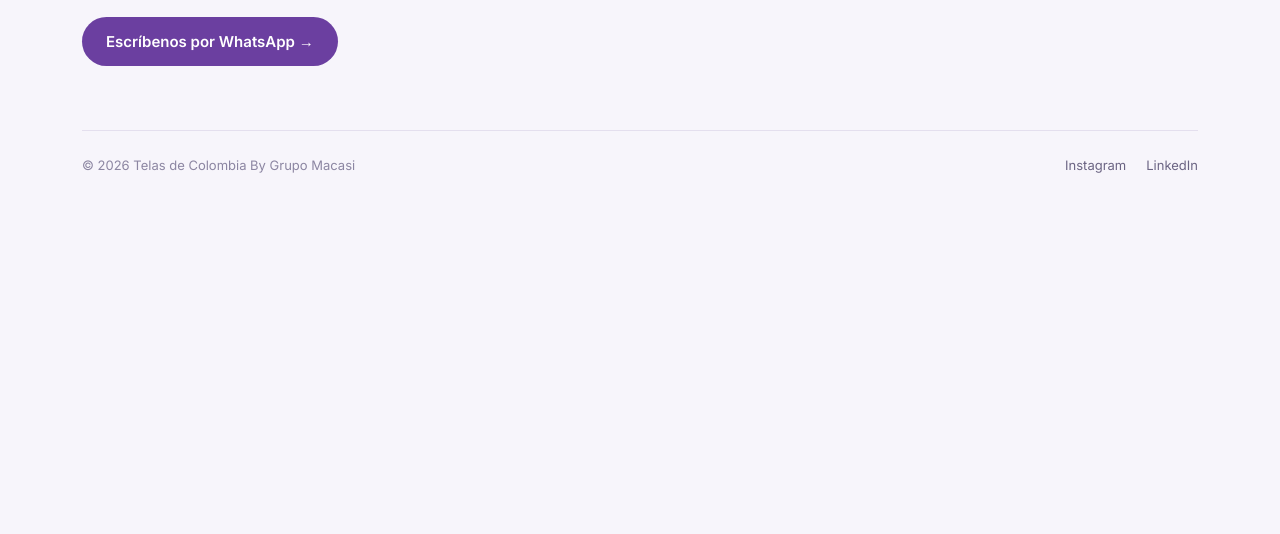
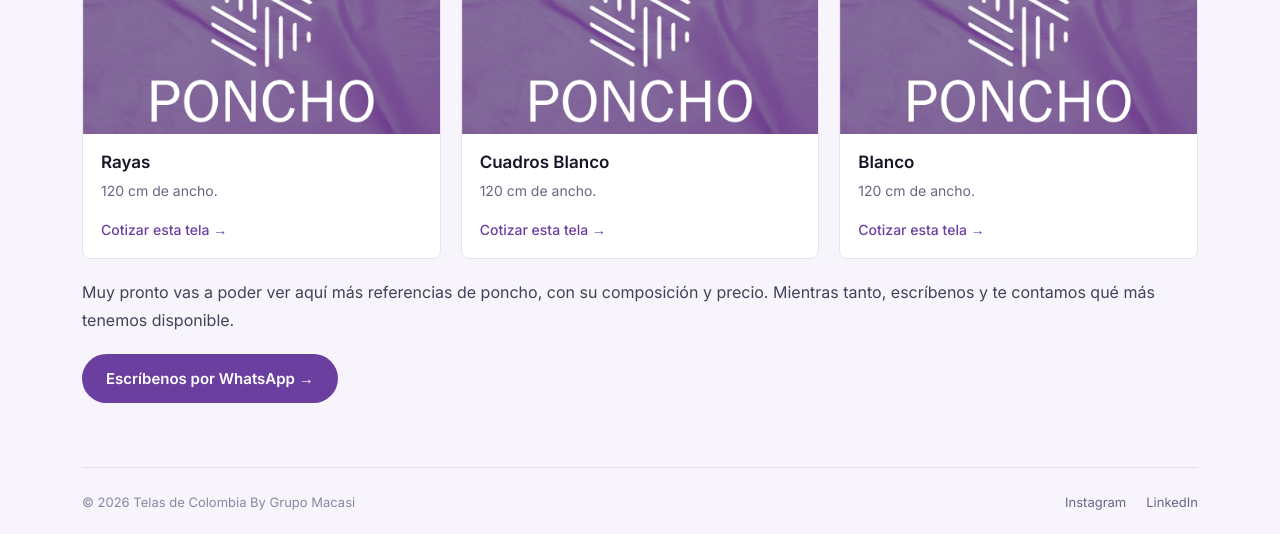
Before and after one commit to santiagofep/telas-de-colombia, a website built with Vite: page poncho.html in a window 1280 px wide. Shown: the part 834-1368 px from the top of the page. Before the commit the page ends 1047 px from the top, so only its background shows below. Built offline with nearby package versions, Linux system fonts and the light colour scheme.

Commit message:
Agregar referencias reales a la categoría Poncho
Rayas, Cuadros Blanco y Blanco, todas de 120 cm de ancho. Falta
composición y precio.

Co-Authored-By: Claude Sonnet 5 <noreply@anthropic.com>

```diff
--- a/poncho.html
+++ b/poncho.html
@@ -89,9 +89,36 @@
       <section class="section">
         <div class="section-head">
           <h2>Referencias de Poncho</h2>
+          <p class="section-note">Escríbenos con la referencia, la cantidad y el color que buscas.</p>
         </div>
-        <p class="section-intro">
-          Muy pronto vas a poder ver aquí todas las referencias de poncho que manejamos, con sus colores, composición y precio. Mientras tanto, escríbenos y te contamos qué tenemos disponible.
+        <div class="telas-grid">
+          <article class="tela-card" data-effi-id="214">
+            <img class="tela-media" src="/img/poncho.png" alt="Poncho Rayas" loading="lazy" />
+            <div class="tela-body">
+              <h3>Rayas</h3>
+              <p>120 cm de ancho.</p>
+              <a href="https://wa.me/573186262626?text=Hola%2C%20quiero%20cotizar%20Poncho%20Rayas" target="_blank" rel="noopener" data-track="whatsapp" data-track-label="poncho-rayas">Cotizar esta tela →</a>
+            </div>
+          </article>
+          <article class="tela-card" data-effi-id="457">
+            <img class="tela-media" src="/img/poncho.png" alt="Poncho Cuadros Blanco" loading="lazy" />
+            <div class="tela-body">
+              <h3>Cuadros Blanco</h3>
+              <p>120 cm de ancho.</p>
+              <a href="https://wa.me/573186262626?text=Hola%2C%20quiero%20cotizar%20Poncho%20Cuadros%20Blanco" target="_blank" rel="noopener" data-track="whatsapp" data-track-label="poncho-cuadros-blanco">Cotizar esta tela →</a>
+            </div>
+          </article>
+          <article class="tela-card" data-effi-id="213">
+            <img class="tela-media" src="/img/poncho.png" alt="Poncho Blanco" loading="lazy" />
+            <div class="tela-body">
+              <h3>Blanco</h3>
+              <p>120 cm de ancho.</p>
+              <a href="https://wa.me/573186262626?text=Hola%2C%20quiero%20cotizar%20Poncho%20Blanco" target="_blank" rel="noopener" data-track="whatsapp" data-track-label="poncho-blanco">Cotizar esta tela →</a>
+            </div>
+          </article>
+        </div>
+        <p class="section-intro" style="margin-top: 20px;">
+          Muy pronto vas a poder ver aquí más referencias de poncho, con su composición y precio. Mientras tanto, escríbenos y te contamos qué más tenemos disponible.
         </p>
         <a class="btn-primary" href="https://wa.me/573186262626?text=Hola%2C%20quiero%20cotizar%20Poncho" target="_blank" rel="noopener" data-track="whatsapp" data-track-label="poncho-cotizar" style="margin-top: 20px;">Escríbenos por WhatsApp →</a>
       </section>
```
